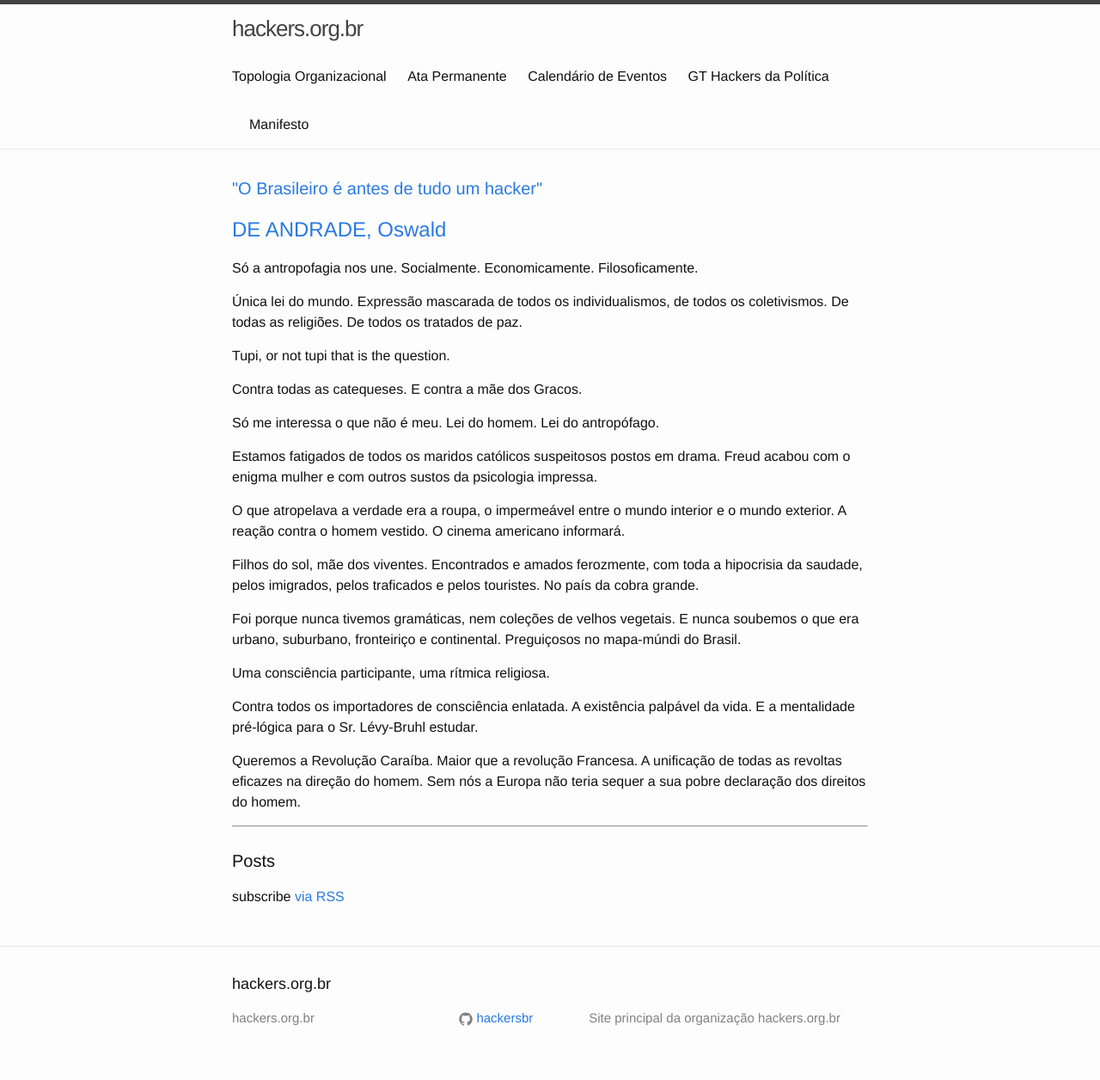
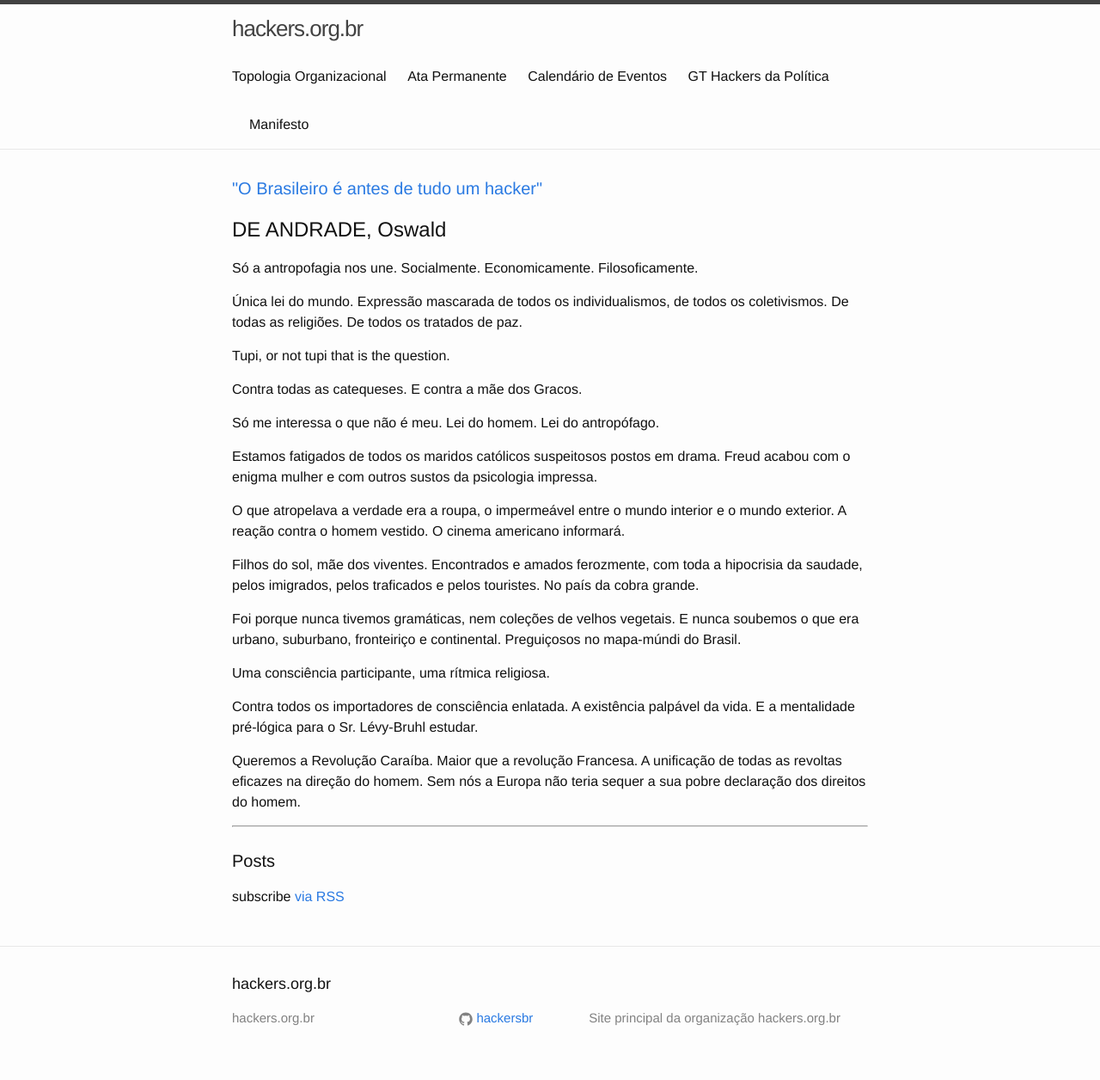
Before and after one commit to hackersBR/hackersbr.github.io, a Jekyll site: the page built from index.html, in a window 1280 px wide. Shown: the whole page at 86% size. Built offline with Jekyll 4.4.1, drawn with Linux system fonts in a browser that asks for light colours.

Commit message:
Update index.html

```diff
--- a/index.html
+++ b/index.html
@@ -4,8 +4,8 @@
 
 <div class="home">
 
-  <h1 class="page-heading"><a href="https://pt.wikipedia.org/wiki/Manifesto_Antrop%C3%B3fago">"O Brasileiro é antes de tudo um hacker"</h1>
-    <h2>DE ANDRADE, Oswald</a></h2>
+  <h1 class="page-heading"><a href="https://pt.wikipedia.org/wiki/Manifesto_Antrop%C3%B3fago">"O Brasileiro é antes de tudo um hacker"</a></h1>
+    <h2>DE ANDRADE, Oswald</h2>
 
   <span>
     <p>Só a antropofagia nos une. Socialmente. Economicamente. Filosoficamente.</p>
```
